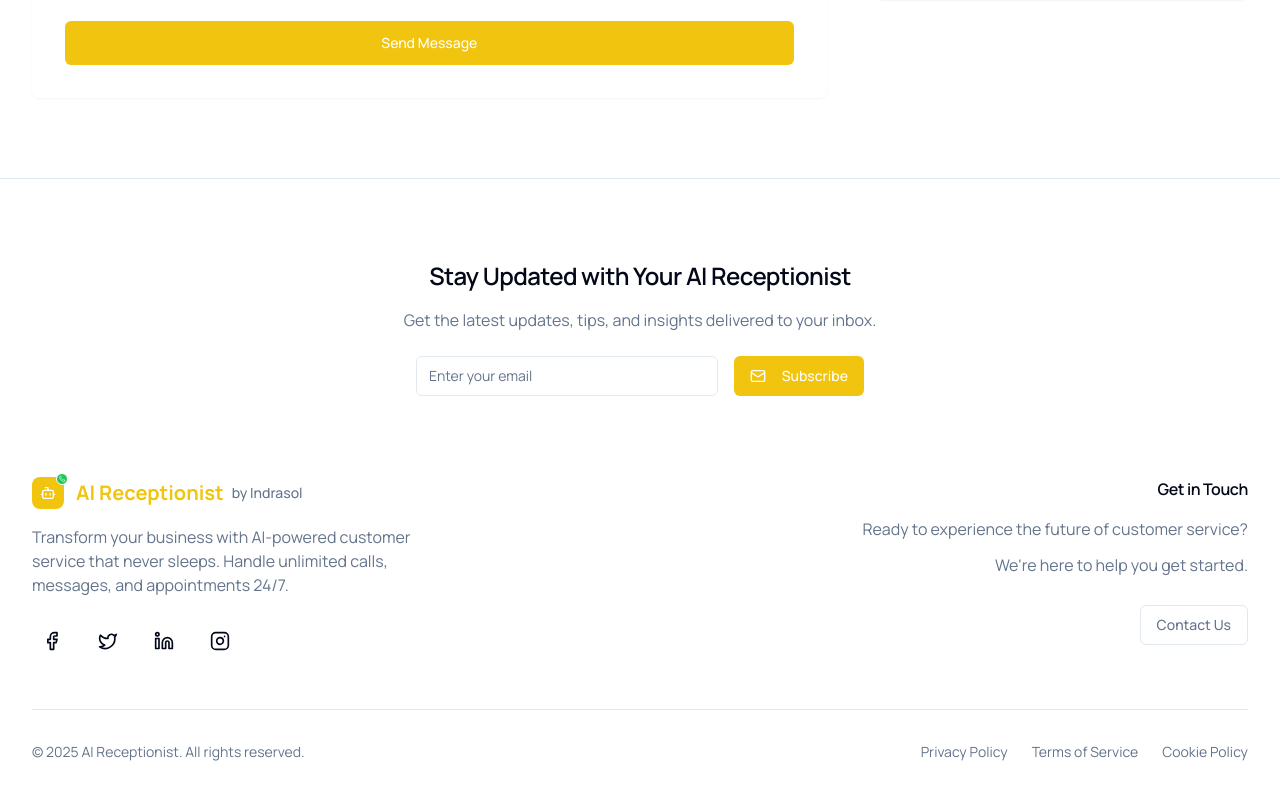
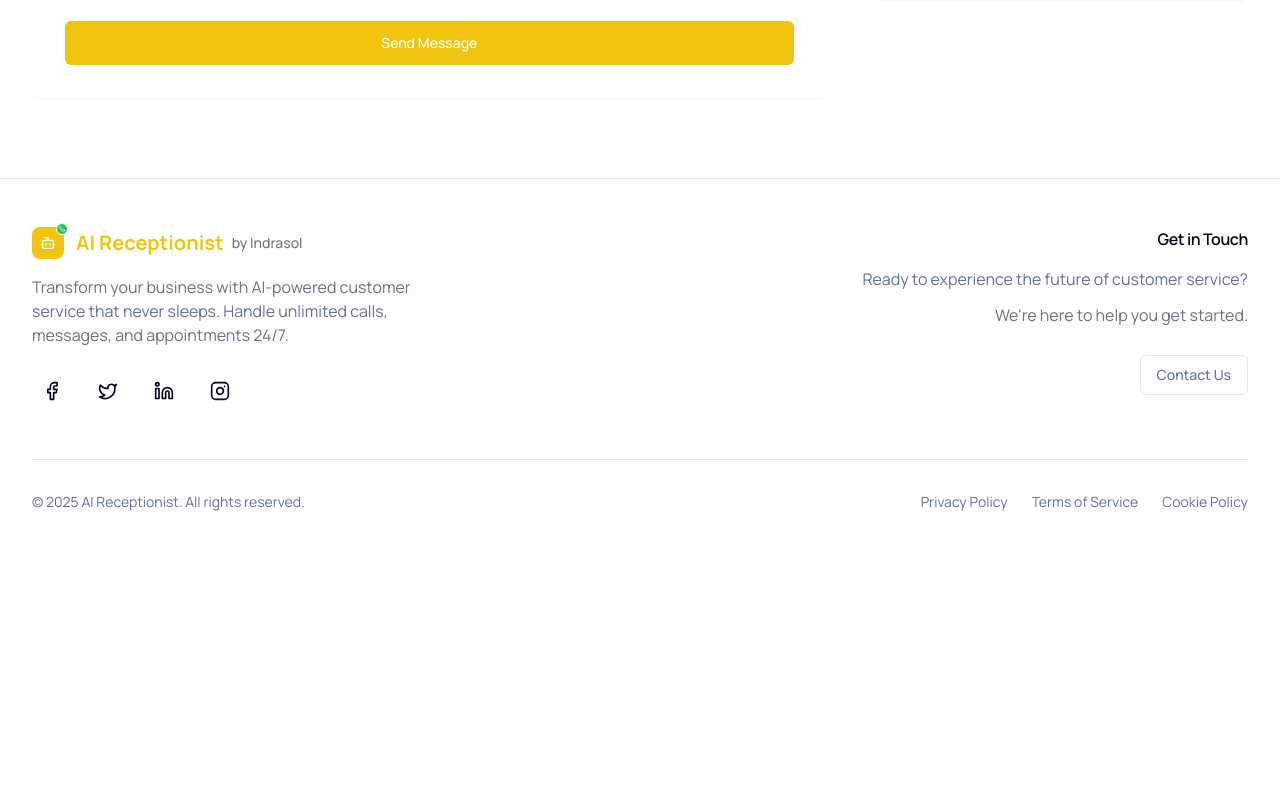
Before and after one commit to indrasol/ai-receptionist-frontend, a React (Vite) app: page / in a window 1280 px wide. Shown: the part 1918-2718 px from the top of the page. After the commit the page ends 2478 px from the top, so only its background shows below. Built offline with nearby package versions, Linux system fonts and the light colour scheme.

Commit message:
Remove footer newsletter section
Removed the "Stay Updated with Your AI Receptionist" section from the footer.

```diff
--- a/src/components/Footer.tsx
+++ b/src/components/Footer.tsx
@@ -1,8 +1,7 @@
 
 import { Link } from 'react-router-dom';
 import { Button } from '@/components/ui/button';
-import { Input } from '@/components/ui/input';
-import { Facebook, Twitter, Linkedin, Instagram, Mail, Bot, Phone } from 'lucide-react';
+import { Facebook, Twitter, Linkedin, Instagram, Bot, Phone } from 'lucide-react';
 
 const Footer = () => {
   const handleIndrasolClick = (e: React.MouseEvent<HTMLAnchorElement>) => {
@@ -13,29 +12,6 @@ const Footer = () => {
   return (
     <footer className="bg-background border-t">
       <div className="max-w-7xl mx-auto px-4 sm:px-6 lg:px-8 py-12">
-        {/* Newsletter Section */}
-        <div className="glass-card rounded-2xl p-8 mb-12">
-          <div className="text-center max-w-2xl mx-auto">
-            <h3 className="text-2xl font-heading font-semibold mb-4">
-              Stay Updated with Your AI Receptionist
-            </h3>
-            <p className="text-muted-foreground mb-6">
-              Get the latest updates, tips, and insights delivered to your inbox.
-            </p>
-            <div className="flex flex-col sm:flex-row gap-4 max-w-md mx-auto">
-              <Input
-                type="email"
-                placeholder="Enter your email"
-                className="flex-1"
-              />
-              <Button className="gradient-primary hover-glow text-white">
-                <Mail className="w-4 h-4 mr-2" />
-                Subscribe
-              </Button>
-            </div>
-          </div>
-        </div>
-
         {/* Main Footer Content */}
         <div className="grid grid-cols-1 lg:grid-cols-2 gap-8">
           {/* Brand Column */}
```
